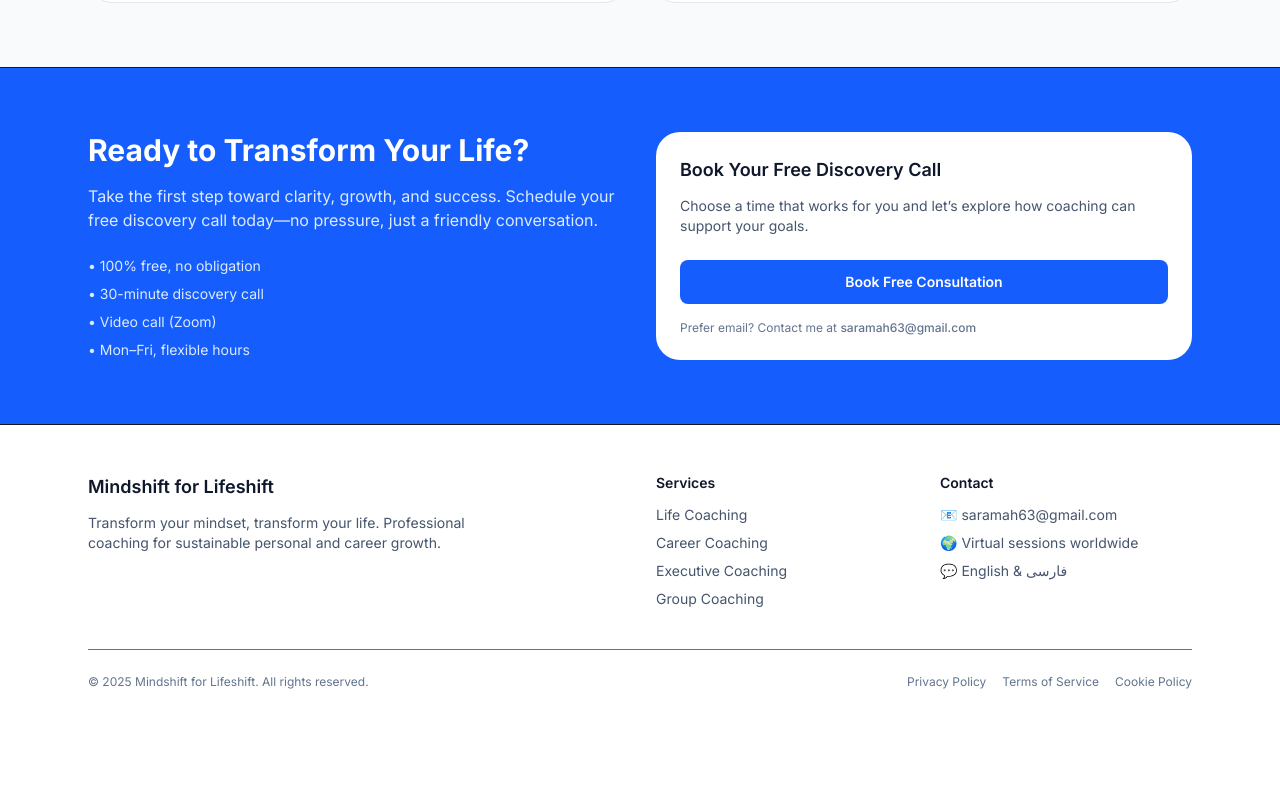
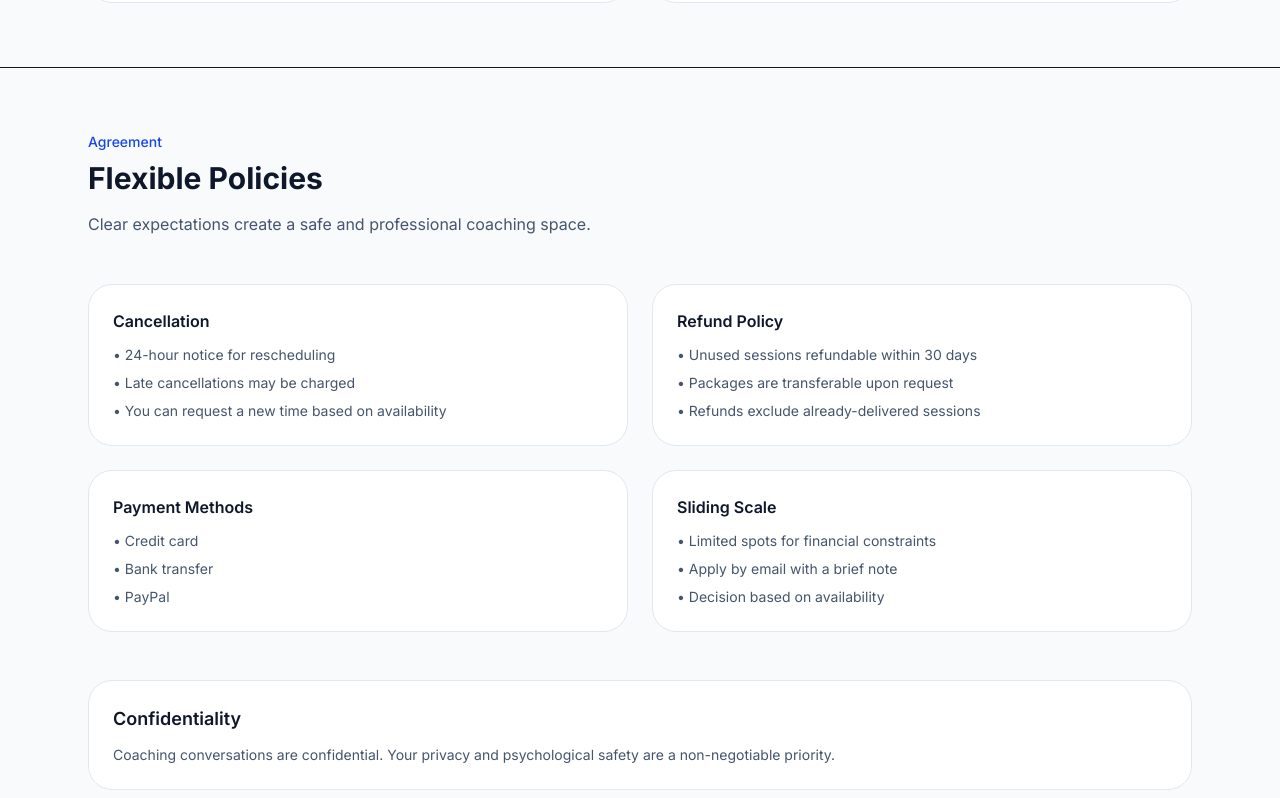
Before and after one commit to Saramah63/my-website, a Next.js app: page / in a window 1280 px wide. Shown: the part 6082-6880 px from the top of the page. Before the commit the page ends 6820 px from the top, so only its background shows below. Built offline with nearby package versions, Linux system fonts and the light colour scheme.

Commit message:
Add Sessions and Agreement sections and fix nav anchors

```diff
--- a/app/page.tsx
+++ b/app/page.tsx
@@ -8,6 +8,7 @@
 import Pricing from "../components/Pricing";
 import FinalCTA from "../components/FinalCTA";
 import Footer from "../components/Footer";
+import Agreement from "../components/Agreement";
 
 export default function Home() {
   return (
@@ -20,6 +21,7 @@
       <HowItWorks />
       <Testimonials />
       <Pricing />
+      <Agreement />
       <FinalCTA />
 <Footer />
 
--- /dev/null
+++ b/components/Agreement.tsx
@@ -0,0 +1,73 @@
+export default function Agreement() {
+  return (
+    <section id="agreement" className="border-t bg-slate-50">
+      <div className="mx-auto max-w-6xl px-6 py-16">
+        <div className="max-w-2xl">
+          <p className="text-sm font-medium text-blue-700">Agreement</p>
+          <h2 className="mt-2 text-3xl font-bold text-slate-900">
+            Flexible Policies
+          </h2>
+          <p className="mt-4 text-slate-600">
+            Clear expectations create a safe and professional coaching space.
+          </p>
+        </div>
+
+        <div className="mt-12 grid gap-6 md:grid-cols-2">
+          <PolicyCard
+            title="Cancellation"
+            items={[
+              "24-hour notice for rescheduling",
+              "Late cancellations may be charged",
+              "You can request a new time based on availability",
+            ]}
+          />
+          <PolicyCard
+            title="Refund Policy"
+            items={[
+              "Unused sessions refundable within 30 days",
+              "Packages are transferable upon request",
+              "Refunds exclude already-delivered sessions",
+            ]}
+          />
+          <PolicyCard
+            title="Payment Methods"
+            items={[
+              "Credit card",
+              "Bank transfer",
+              "PayPal",
+            ]}
+          />
+          <PolicyCard
+            title="Sliding Scale"
+            items={[
+              "Limited spots for financial constraints",
+              "Apply by email with a brief note",
+              "Decision based on availability",
+            ]}
+          />
+        </div>
+
+        <div className="mt-12 rounded-2xl bg-white p-6 border border-slate-200">
+          <h3 className="text-lg font-semibold text-slate-900">Confidentiality</h3>
+          <p className="mt-3 text-sm text-slate-600">
+            Coaching conversations are confidential. Your privacy and psychological safety are
+            a non-negotiable priority.
+          </p>
+        </div>
+      </div>
+    </section>
+  );
+}
+
+function PolicyCard({ title, items }: { title: string; items: string[] }) {
+  return (
+    <div className="rounded-2xl border border-slate-200 bg-white p-6">
+      <h4 className="font-semibold text-slate-900">{title}</h4>
+      <ul className="mt-3 space-y-2 text-sm text-slate-600">
+        {items.map((t) => (
+          <li key={t}>• {t}</li>
+        ))}
+      </ul>
+    </div>
+  );
+}
```
